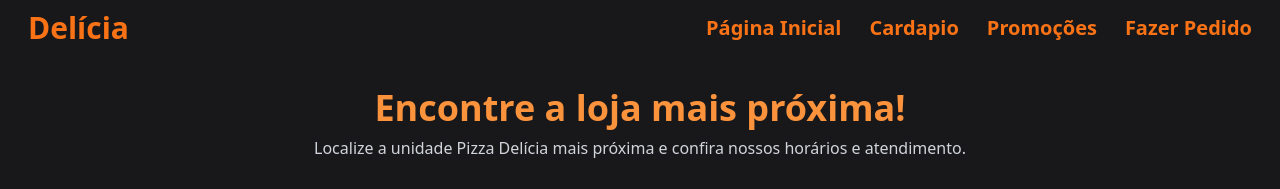
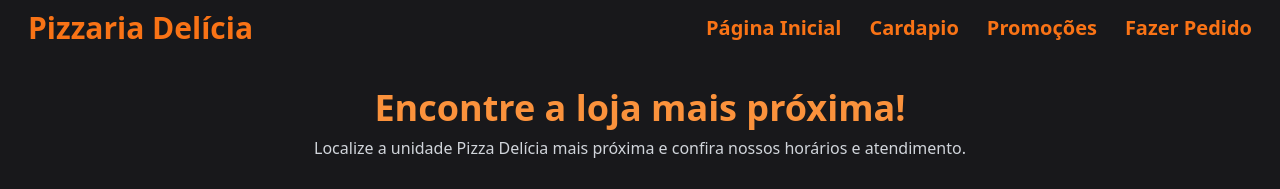
Before and after one commit to EldFranklin/StylePizzaria, a website: page src/LocalizadorDeLojas.html in a window 1280 px wide. Shown: the top 189 px of the page. Drawn offline with Linux system fonts and the light colour scheme.

Commit message:
fix navbar

```diff
--- a/src/LocalizadorDeLojas.html
+++ b/src/LocalizadorDeLojas.html
@@ -15,7 +15,7 @@
 
     <header>
         <nav class="bg-zinc-900 flex items-center justify-between px-7 py-2.5">
-          <h1 class=" font-bold text-orange-500 text-3xl">Delícia</h1>
+          <h1 class=" font-bold text-orange-500 text-3xl">Pizzaria Delícia</h1>
           <ul class="list-none flex gap-7">
             <li class="font-bold text-orange-500 hover:text-orange-300 transition-all text-xl">
                 <a href="Home.html" target="_blank">Página Inicial</a>
```
